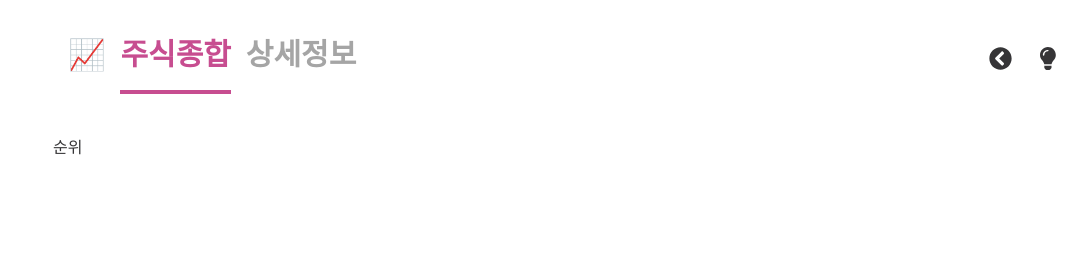
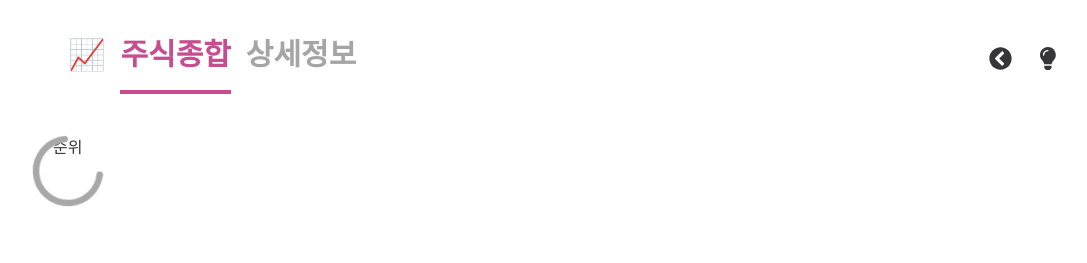
Before and after one commit to ChanhuiSeok/stock_project, a React (Create React App) app: page /main in a window 1280 px wide. Shown: the top 263 px of the page, without its empty margins (75-1162 px from the left). Built offline with nearby package versions, Linux system fonts and the light colour scheme.

Commit message:
로딩 컴포넌트 추가

```diff
--- /dev/null
+++ b/src/components/Loading.tsx
@@ -0,0 +1,52 @@
+import React from 'react';
+import styled from 'styled-components';
+
+const StyledSpinner = styled.svg`
+  animation: rotate 2s linear infinite;
+  margin: -25px 0 0 -25px;
+  width: 80px;
+  height: 80px;
+  & .path {
+    stroke: #a8a8a8;
+    stroke-linecap: round;
+    animation: dash 1s ease-in-out infinite;
+  }
+  @keyframes rotate {
+    100% {
+      transform: rotate(360deg);
+    }
+  }
+  @keyframes dash {
+    0% {
+      stroke-dasharray: 1, 150;
+      stroke-dashoffset: 0;
+    }
+    50% {
+      stroke-dasharray: 90, 150;
+      stroke-dashoffset: -35;
+    }
+    100% {
+      stroke-dasharray: 90, 150;
+      stroke-dashoffset: -124;
+    }
+  }
+`;
+
+const Loading = () => {
+  return (
+    <>
+      <StyledSpinner viewBox="0 0 50 50">
+        <circle
+          className="path"
+          cx="25"
+          cy="25"
+          r="20"
+          fill="none"
+          strokeWidth="4"
+        />{' '}
+      </StyledSpinner>
+    </>
+  );
+};
+
+export default Loading;
--- a/src/components/StockContent.tsx
+++ b/src/components/StockContent.tsx
@@ -1,7 +1,8 @@
 import React from 'react';
+import styled from 'styled-components';
 import {BlockBox} from '../common/styles/elements';
 import StockRank from './StockRank';
-import styled from 'styled-components';
+import Loading from './Loading';
 
 const Wrapper = styled(BlockBox)`
   width: 95%;
@@ -15,6 +16,7 @@ const StockContent = () => {
   return (
     <Wrapper>
       <StockRank />
+      <Loading />
     </Wrapper>
   );
 };
```
